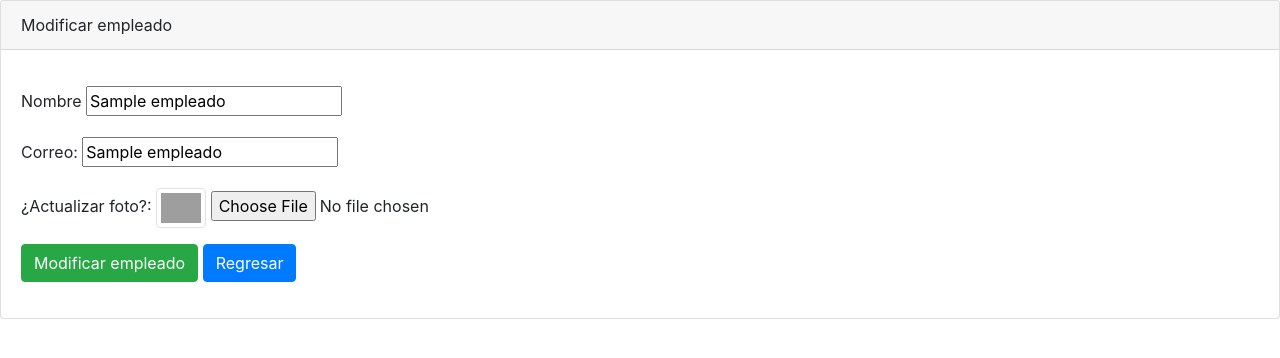
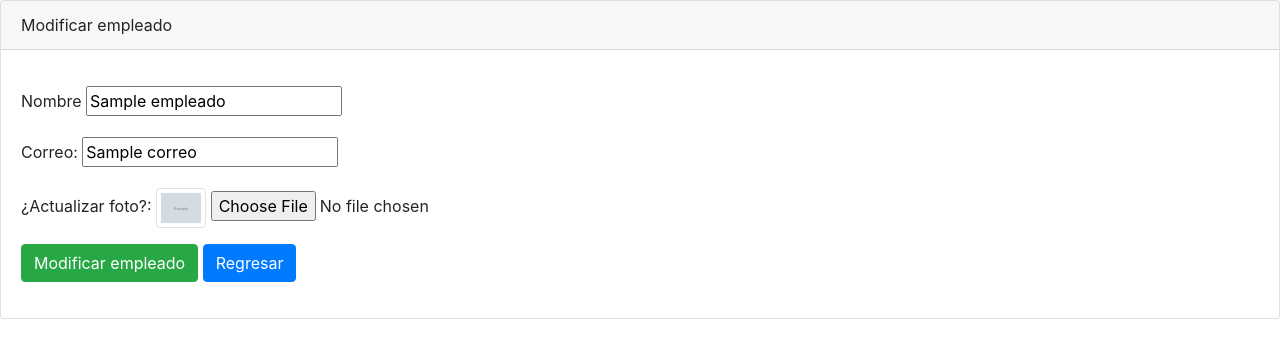
Before and after one commit to Sfrancinelli/Sistema-empleados, a Flask app: template src/templates/empleados/edit.html in a window 1280 px wide. Shown: the part 56-414 px from the top of the page. Run offline with Flask 2, Linux system fonts and the light colour scheme; the template is opened without the code that fills it: most values are stand-ins (such as "Sample title", 1, 10 or a date in 2020); grey boxes marked "Sample" are stand-in pictures; some libraries are stand-ins or nearby versions; grey boxes are pictures that could not be loaded.

Commit message:
adaptamos el edit y el index para que devulvan datos de un diccionario (nuevo cursor)

```diff
--- a/src/templates/empleados/edit.html
+++ b/src/templates/empleados/edit.html
@@ -6,20 +6,20 @@
             </div>
             <div class="card-body">
                 <p class="card-text">
-                    <input hidden type="text" value="{{empleado[0]}}" name="txtID" id="txtID">
+                    <input hidden type="text" value="{{empleado.id}}" name="txtID" id="txtID">
                     <div class="form-group">
                         <label for="txtNombre">Nombre</label>
-                        <input type="text" name="txtNombre" id="txtNombre" value="{{empleado[1]}}">
+                        <input type="text" name="txtNombre" id="txtNombre" value="{{empleado.nombre}}">
                     </div>
                     <div class="form-group">
                         <label for="txtCorreo">Correo:</label>
-                        <input type="email" name="txtCorreo" id="txtCorreo" value="{{empleado[2]}}">
+                        <input type="email" name="txtCorreo" id="txtCorreo" value="{{empleado.correo}}">
                     </div>
                     <div class="form-group">
                         <label for="txtFoto">¿Actualizar foto?:</label>
-                        <img class="img-thumbnail" width="50" alt="Foto de perfil" src="{{url_for('uploads', nombreFoto=empleado[3])}}">
+                        <img class="img-thumbnail" width="50" alt="Foto de perfil" src="{{url_for('uploads', nombreFoto=empleado.foto)}}">
                         <!-- ejecutamos la función con el url for (la funcion es la que está en la ruta de userpic) y le pasamos el parámetro necesario (nombreFoto) -->
-                        <input type="file" name="txtFoto" id="txtFoto" value="{{empleado[3]}}">
+                        <input type="file" name="txtFoto" id="txtFoto" value="{{empleado.foto}}">
                     </div>
                     <div class="form-group">
                         <input class="btn btn-success" type="submit" value="Modificar empleado">
```
Also changed, not shown: src/templates/empleados/index.html (+6 -6 lines).
